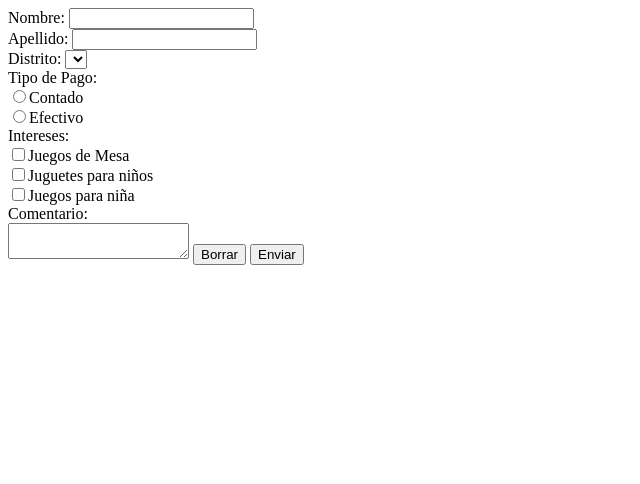
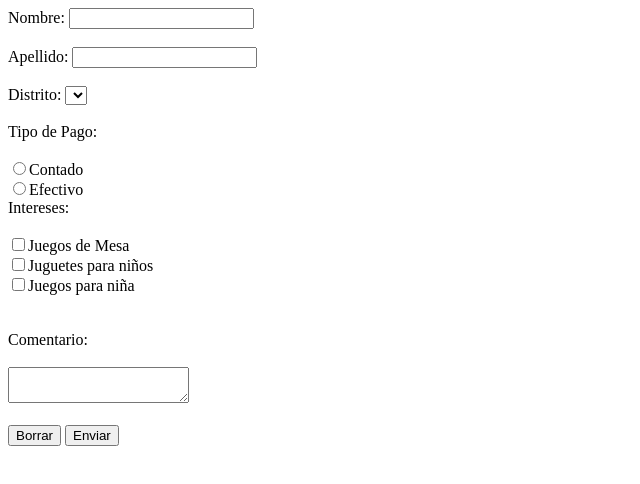
Before and after one commit to AndyMeza/Laboratorio2, a plain HTML site: page contacto.html in a window 1280 px wide. Shown: the whole page, without its empty margins (0-640 px from the left). Drawn offline with Linux system fonts and the light colour scheme.

Commit message:
Update contacto.html

```diff
--- a/contacto.html
+++ b/contacto.html
@@ -7,26 +7,26 @@
 <body>
     <form>
         <label>Nombre: </label>
-        <input type="text" name="nombre"><br>
+        <input type="text" name="nombre"><br><br>
         <label>Apellido: </label>
-        <input type="text" name="apellido"><br>
+        <input type="text" name="apellido"><br><br>
         <label>Distrito: </label>
         <select name="distri">
         <option></option>
-        </select><br>
+        </select><br><br>
 
-        <label>Tipo de Pago:</label><br>
+        <label>Tipo de Pago:</label><br><br>
         <input type="radio" name="pago">Contado<br>
         <input type="radio" name="pago">Efectivo<br>
 
-        <label>Intereses: </label><br>
+        <label>Intereses: </label><br><br>
         <input type="checkbox" name="juegosmesa">Juegos de Mesa<br>
         <input type="checkbox" name="juguetesniños">Juguetes para niños<br>
-        <input type="checkbox" name="juguetesniña">Juegos para niña<br>
+        <input type="checkbox" name="juguetesniña">Juegos para niña<br><br><br>
 
-        <label>Comentario:</label><br>
+        <label>Comentario:</label><br><br>
         <textarea name="msj"></textarea>
-        </select>
+        </select><br><br>
 
         <input type="reset" name="borrar" value="Borrar">
         <input type="submit" name="enviar" value="Enviar">
```
